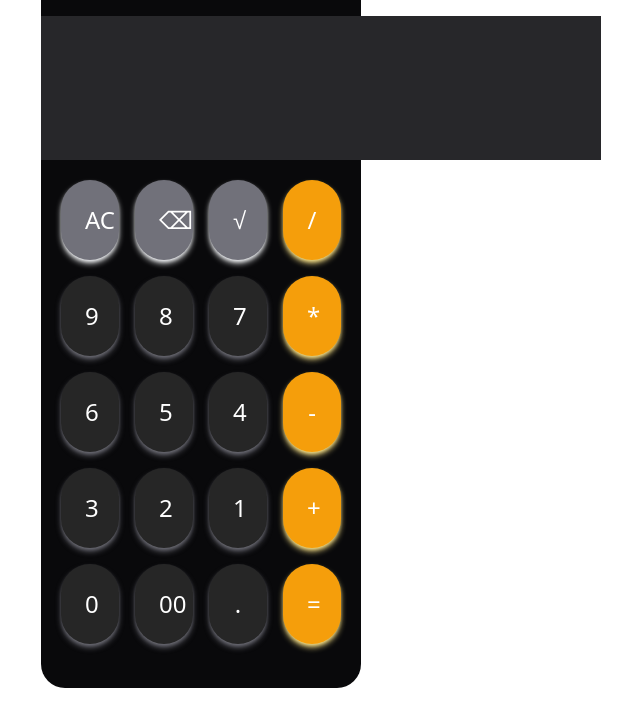
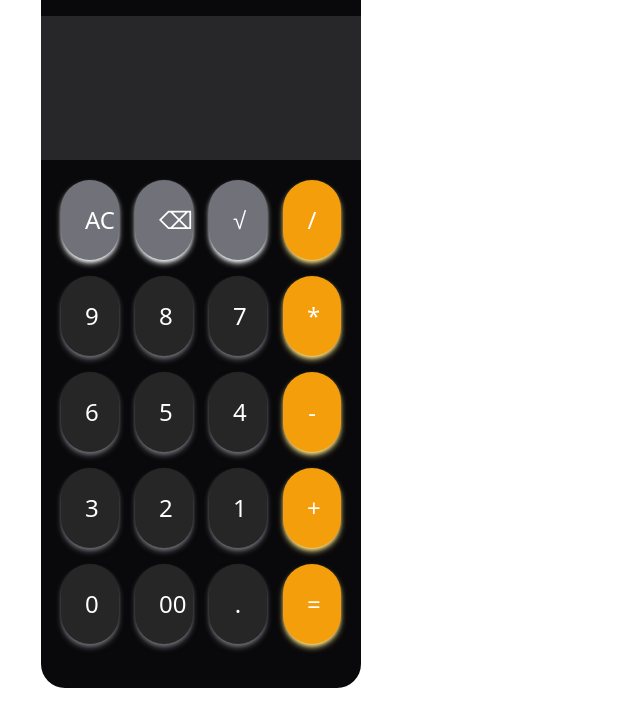
Before and after one commit to alend3964/calculator, a plain HTML site: page calcu.html in a window 1280 px wide. Shown: the part 64-790 px from the top of the page, without its empty margins (439-1079 px from the left). Drawn offline with nearby package versions, Linux system fonts and the light colour scheme.

Commit message:
width full

```diff
--- a/calcu.html
+++ b/calcu.html
@@ -10,7 +10,7 @@
     <div class="mx-auto  mt-3 mb-3 px-[30rem] ">
 
           <div class="p-5 pt-3  text-center text-3xl bg-zinc-950 rounded-t-3xl"><h1 class="text-white">Calculator</h1></div>
-          <input type="text" id="display" class=" h-[9rem] bg-zinc-800 text-[4rem] text-white w-[560px]"/>
+          <input type="text" id="display" class=" h-[9rem] bg-zinc-800 text-[4rem] text-white w-full"/>
           <div class=" h-[33rem] bg-zinc-950 rounded-b-3xl">
             <div class=" text-2xl p-5 grid grid-cols-4 gap-4 text-white">
                 <button class=" shadow-md shadow-[#f8fafc] hover:bg-teal-300 p-6 bg-zinc-500 rounded-full" onclick="clearup()">AC</button>
```
